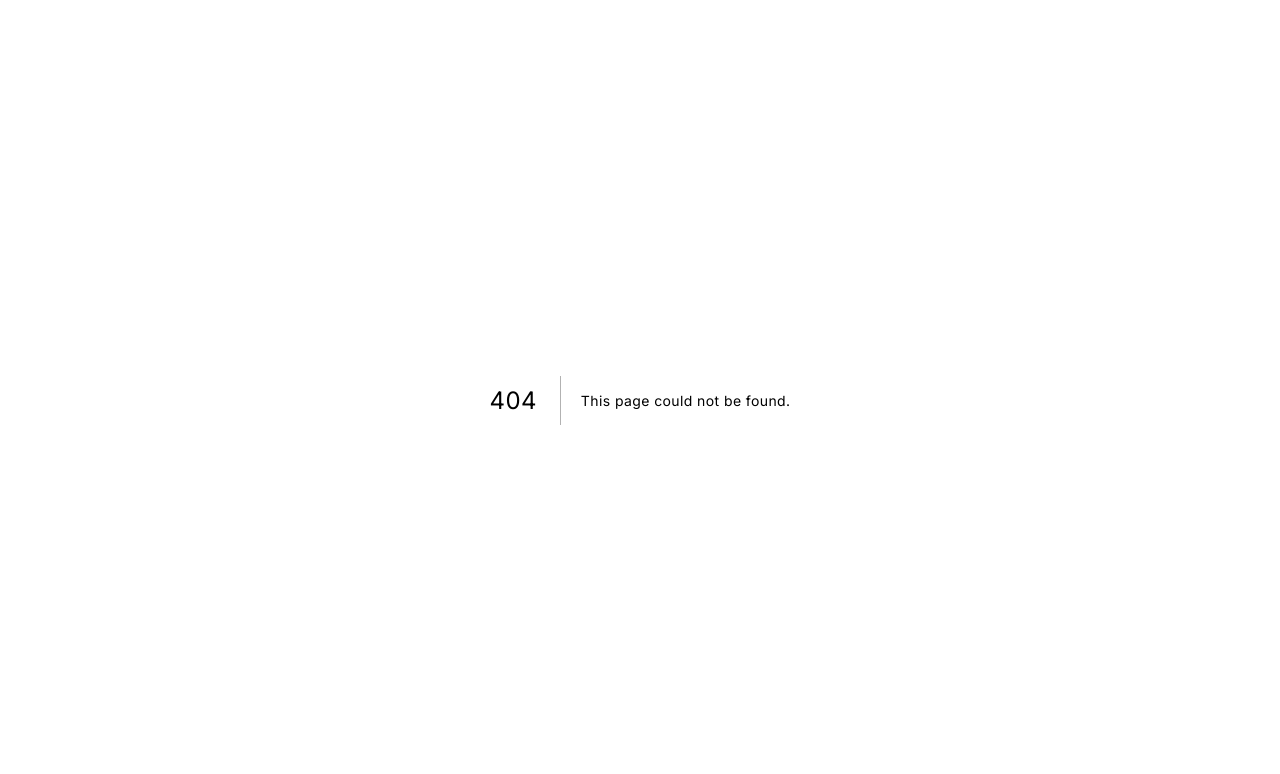
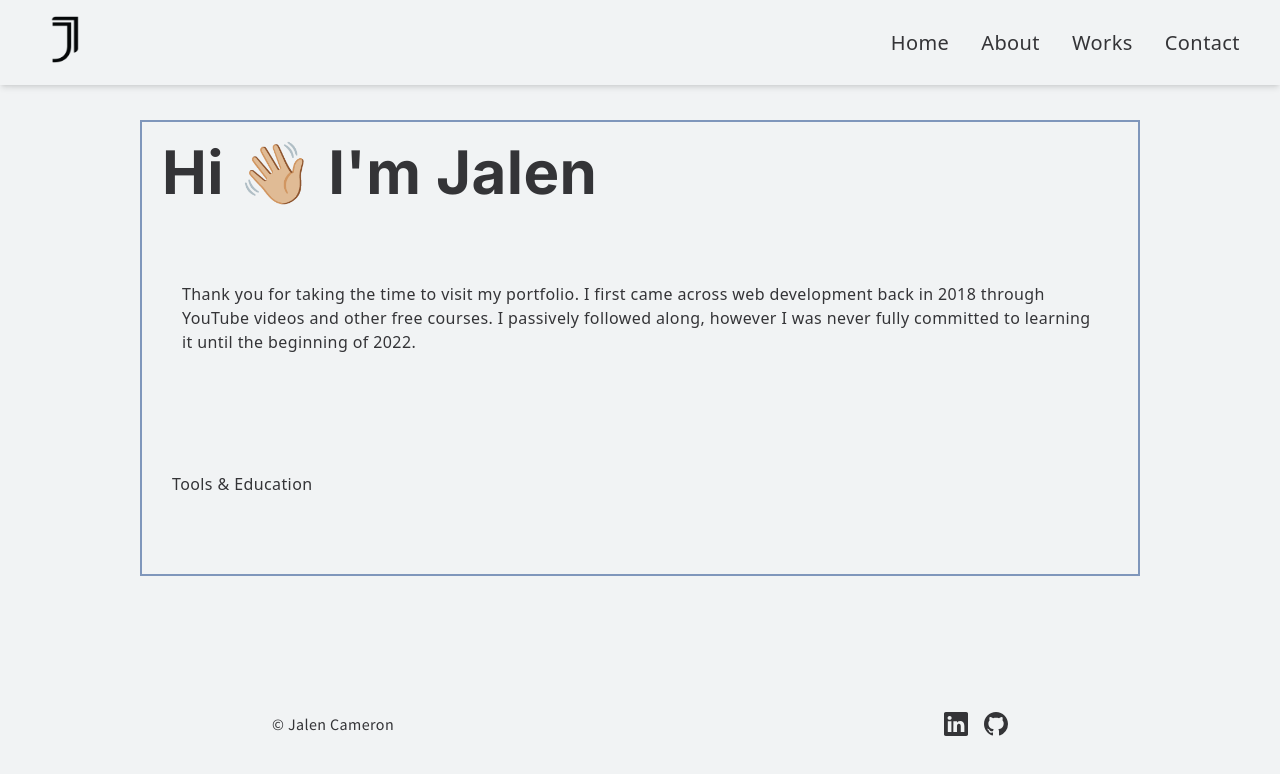
Before and after one commit to JalenCameron/next.js-portfolio, a Next.js app: page /about in a window 1280 px wide. Before the commit this address had no page. Shown: the top 774 px of the page. Built offline with nearby package versions, Linux system fonts and the light colour scheme.

Commit message:
Started styling the about section

```diff
--- a/components/Footer.jsx
+++ b/components/Footer.jsx
@@ -3,17 +3,17 @@ import { BsGithub, BsLinkedin } from 'react-icons/bs';
 
 function Footer() {
   return (
-    <div className='mt-4 p-4 bottom-0 left-0 w-full flex flex-row justify-between items-center'>
+    <footer className='mt-4 p-4 bottom-0 left-0 w-full flex flex-row justify-between items-center max-w-3xl mx-auto'>
         <p>&copy; Jalen Cameron</p>
         <div className='flex flex-row'>
             <a href="https://www.linkedin.com/in/jalen-esperanza-cameron-5293b0243/" alt="Jalen's LinkedIn Profile" target="_blank" rel="noopener noreferrer">
-                <BsLinkedin className='w-6 h-6 mr-2 text-[#7f96bb]' />
+                <BsLinkedin className='w-6 h-6 mr-2' />
             </a>
             <a href="https://github.com/JalenCameron" alt="Jalen's GitHub Account" target="_blank" rel="noopener noreferrer">
-                <BsGithub className='w-6 h-6 ml-2 text-[#7f96bb]' />
+                <BsGithub className='w-6 h-6 ml-2' />
             </a>
         </div>
-    </div>
+    </footer>
   )
 }
 
--- a/components/Main.jsx
+++ b/components/Main.jsx
@@ -2,7 +2,7 @@ import React from 'react'
 
 const Main = () => {
   return (
-    <div className='w-full h-screen'>
+    <section className='w-full h-screen'>
         <div className='max-w-[1240px] w-full h-full mx-auto p-2 flex justify-center items-center'>
             <div>
                 <h1 className='text-xl sm:text-2xl lg:text-4xl'>Hi, I&apos;m</h1>
@@ -11,7 +11,7 @@ const Main = () => {
                 <p className='uppercase text-lg tracking-widest py-4 lg:text-2xl'>Front-End Web Developer</p>
             </div>
         </div>
-    </div>
+    </section>
   )
 }
 
--- a/components/Navbar.jsx
+++ b/components/Navbar.jsx
@@ -5,16 +5,16 @@ import { useState } from 'react';
 
 const Navbar = () => {
     let Links = [
-        {name:"Home", link:"/"},
-        {name:"About", link:"/"},
-        {name:"Works", link:"/"},
-        {name:"Contact", link:"/"},
+        {name:"Home", link:"./"},
+        {name:"About", link:"./about"},
+        {name:"Works", link:"./works"},
+        {name:"Contact", link:"./contact"},
     ]
     // Creating an Open state in order to have my Navigation menu dynamically appear
     let [open, setOpen] = useState(false);
 
   return (
-    <div className='shadow-md w-full fixed top-0 left-0'>
+    <header className='shadow-md w-full fixed top-0 left-0'>
         <nav className='header md:flex items-center justify-between bg-[#f1f3f4] py-4 md:px-10 px-7'>
             <div className='cursor-pointer'>
                 <Image src="/assets/logo-black.png" alt="The letter J being used as an Icon" width="50" height="47" />
@@ -27,7 +27,7 @@ const Navbar = () => {
                 </label>
             </div>
 
-            <ul className={`menu md:flex md:items-center md:pb-0 pb-12 absolute md:static bg-[#f1f3f4] md:z-auto z-[-1] left-0 right-0 text-center w-full md:w-auto pl-0 transition-all duration-500 ease-in ${open ? 'top-20 opacity-100' : 'top-[-490px]'} md:opacity-100`}>
+            <ul className={`menu md:flex md:items-center md:pb-0 pb-12 absolute md:static bg-[#f1f3f4] md:z-auto z-[-1] left-0 right-0 text-center w-full md:w-auto pl-0 transition-all duration-[400ms] ease-in ${open ? 'top-20 opacity-100' : 'top-[-490px]'} md:opacity-100`}>
                 {
                     Links.map((link) => (
                         <li key={link.name} className="md:ml-8 text-3xl md:text-xl md:my-0 my-7">
@@ -39,7 +39,7 @@ const Navbar = () => {
                 }
             </ul>
         </nav>
-    </div>
+    </header>
   )
 }
 
--- /dev/null
+++ b/pages/about.js
@@ -0,0 +1,43 @@
+import React from "react";
+import Footer from "../components/Footer";
+import Navbar from "../components/Navbar";
+
+function About() {
+  const Emoji = (props) => (
+    <span
+      className="emoji"
+      role="img"
+      aria-label={props.label ? props.label : ""}
+      aria-hidden={props.label ? "false" : "true"}
+    >
+      {props.symbol}
+    </span>
+  );
+
+  return (
+    <div>
+      <Navbar />
+
+      <main className="about-me my-[120px] mx-[12px] max-w-[1000px] border-2 border-solid border-[#7f96bb] p-5 lg:mx-auto">
+        <h1>
+          Hi <Emoji label="sheep" symbol="👋🏼" /> I&apos;m Jalen
+        </h1>
+
+        <section className="my-10 mx-auto py-10 px-5">
+          Thank you for taking the time to visit my portfolio. I first came
+          across web development back in 2018 through YouTube videos and other
+          free courses. I passively followed along, however I was never fully
+          committed to learning it until the beginning of 2022.
+        </section>
+
+        <section className="my-5 mx-auto py-[30px] px-[10px] leading-10">
+          Tools & Education
+        </section>
+      </main>
+
+      <Footer />
+    </div>
+  );
+}
+
+export default About;
--- /dev/null
+++ b/pages/contact.js
@@ -0,0 +1,7 @@
+import React from "react";
+
+function Contact() {
+  return <div>Contact Me!</div>;
+}
+
+export default Contact;
--- a/pages/index.js
+++ b/pages/index.js
@@ -1,8 +1,7 @@
-import Head from 'next/head'
-import Image from 'next/image'
-import Navbar from '../components/Navbar';
-import Main from '../components/Main';
-import Footer from '../components/Footer';
+import Head from "next/head";
+import Navbar from "../components/Navbar";
+import Main from "../components/Main";
+import Footer from "../components/Footer";
 
 export default function Home() {
   return (
@@ -12,13 +11,13 @@ export default function Home() {
         <meta name="description" content="Generated by create next app" />
         <link rel="icon" href="/favicon.ico" />
       </Head>
-
       <Navbar />
 
-      <Main />
+      <main>
+        <Main />
+      </main>
 
       <Footer />
-
     </div>
   );
 }
--- /dev/null
+++ b/pages/works.js
@@ -0,0 +1,7 @@
+import React from "react";
+
+function Works() {
+  return <div>Works</div>;
+}
+
+export default Works;
--- a/styles/globals.css
+++ b/styles/globals.css
@@ -123,3 +123,9 @@
     width: 100%;
   }
 }
+
+/* BORDER FADE IN (ABOUT ME) */
+.about-me {
+  -webkit-animation: fadein 2.5s;
+  animation: fadein 2.5s;
+}
```
